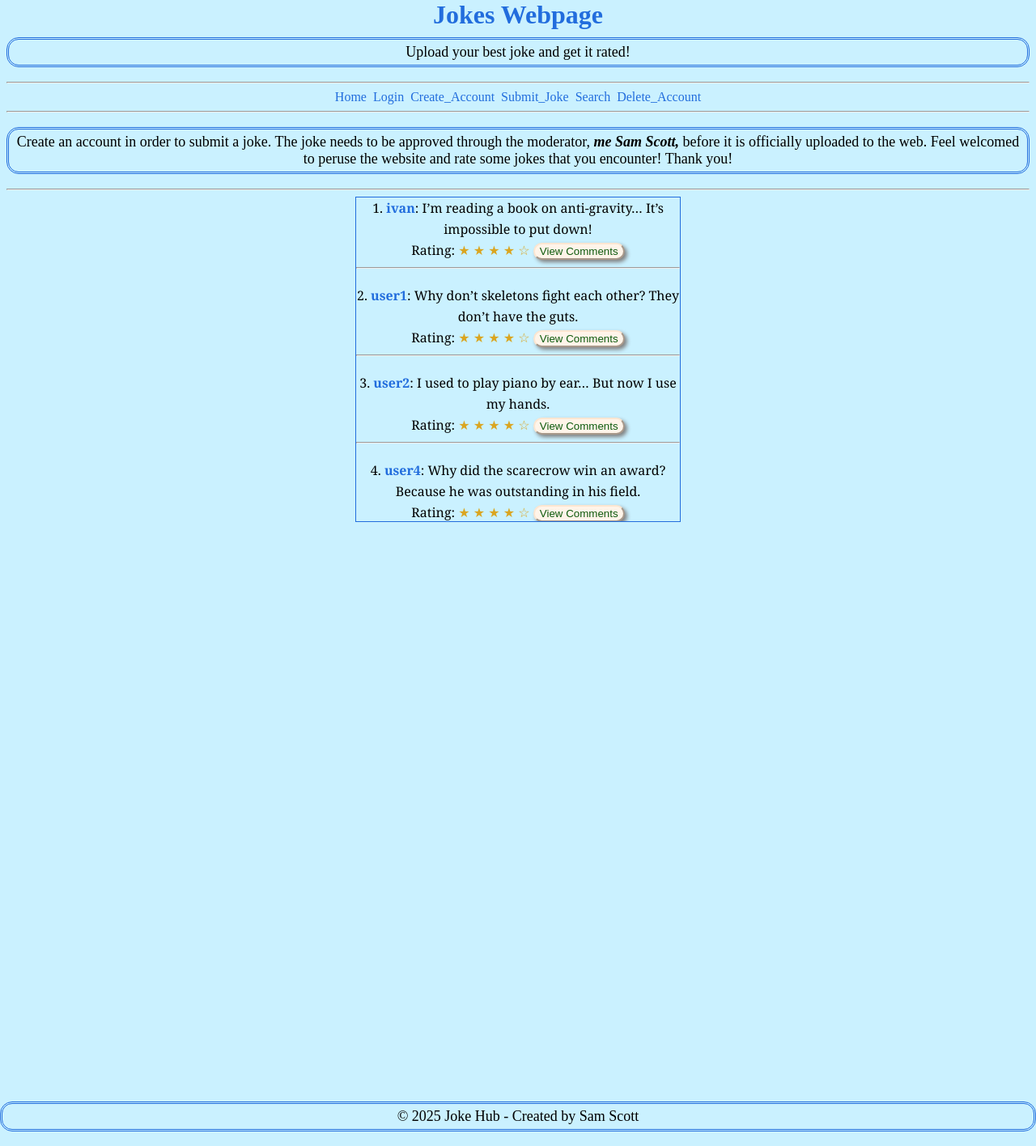
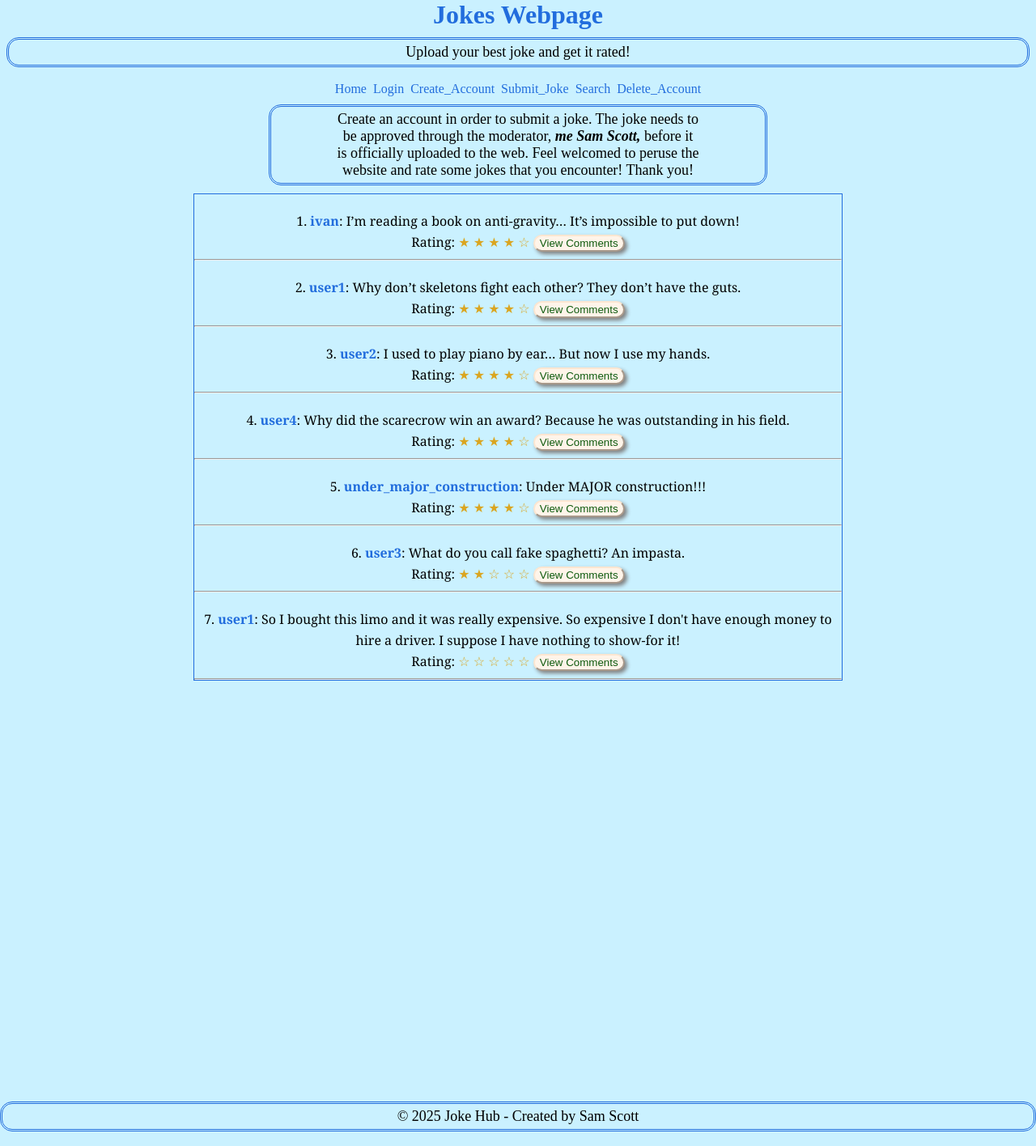
Before and after one commit to sascott9655/Joke-Webpage-, a Flask app: page / in a window 1280 px wide. Shown: the whole page at 81% size. Run offline with Flask 3, Linux system fonts and the light colour scheme; data comes from the database, SQL or seed files in the repository; both versions use the stored data as it was after the commit.

Commit message:
gave my website a css upgrade whilst maintain no bugs in the web application.

```diff
--- a/static/css/index.css
+++ b/static/css/index.css
@@ -15,12 +15,35 @@ p{
 	padding: 5px 5px 5px 5px;
 	border: 3px double rgb(34, 109, 221);
 	border-radius: 15px;
+	text-wrap: balance;
+}
+.instructions{
+	max-width: 100%;
+	display: flex;
+	justify-content: center;
+	align-items: center;
+	height: 120px;
+	p{
+		max-width: 600px;
+	}
 }
 main{
 	display: flex;
 	justify-content: center;
-	align-items: center;
-	flex-direction: column;
+	/* align-items: center; */
+	/* flex-direction: column; */
+}
+.scroll-box{
+	position: fixed;
+	height:600px;
+	width:800px;
+	border:1px solid rgb(34, 109, 221);
+	font:16px/26px Georgia, Garamond, Serif;
+	overflow:auto;
+}
+.joke-space{
+	margin-top: 20px;
+	/* margin-bottom: 20px; */
 }
 button{
 	display: inline-block;
@@ -34,6 +57,12 @@ button:hover{
 	background-color: rgb(253, 178, 108);
 	border-color:  rgb(253, 178, 108);
 	color:black;
+}
+#danger-button{
+	height: 50px;
+	border-color: rgb(180, 23, 23);
+	background-color: rgb(206, 4, 4);
+	color: white;
 }
 nav{
 	word-spacing: 4px;
@@ -63,17 +92,6 @@ nav{
 	color: white;
 	background-color: darkblue;
 	border-color: darkblue;
-}
-
-.scroll-box{
-	height:400px;
-	width:400px;
-	border:1px solid rgb(34, 109, 221);
-	font:16px/26px Georgia, Garamond, Serif;
-	overflow:auto;
-}
-.joke-space{
-	margin-bottom: 20px;
 }
 .comment-box{
 	width: 360px;
--- a/templates/delete_account.html
+++ b/templates/delete_account.html
@@ -14,7 +14,7 @@
         <hr>
     </header>
        <form method="POST">
-            <button type="submit">Yes delete my account! Confirm no going backs!</button>
+            <button id="danger-button" type="submit">Yes delete my account! Confirm no going backs!</button>
             <a href="{{ url_for('index') }}" class="btn btn-secondary">Cancel</a>
        </form>
     <footer>
--- a/templates/index.html
+++ b/templates/index.html
@@ -22,7 +22,6 @@
             </div>
         </div>
             <p>Upload your best joke and get it rated!</p>
-        <hr>
     </header>
     <!-- This shows all the flash messages that show on the homepage -->
     {% with messages = get_flashed_messages(with_categories=true) %}
@@ -45,12 +44,12 @@
         {% if session.get('admin') %}
         <a class="hyper-links" href="/moderate">Moderate</a>
          {% endif %}
-        <hr>
     </nav>
+    <div class="instructions">
     <p> Create an account in order to submit a joke. The joke needs to be approved through
         the moderator, <em> <b> me Sam Scott, </b> </em> before it is officially uploaded to the web. Feel
     welcomed to peruse the website and rate some jokes that you encounter! Thank you! </p>
-    <hr>
+    </div>
     <main>
         <!-- Scroll Box -->
             <div class="scroll-box">
--- a/templates/moderate.html
+++ b/templates/moderate.html
@@ -14,8 +14,8 @@
         <p>User: {{ joke['username'] }}</p>
         <div class="aligning-content" id="joke-{{ joke['id'] }}">
             <small>Submitted: {{ joke['timestamp'] }}</small>
-            <button onclick="approveJoke('{{ joke[id] }}')">Approve</button>
-            <button onclick="rejectJoke('{{ joke[id] }}')">Reject</button>
+            <button onclick="approveJoke('{{ joke[0] }}')">Approve</button>
+            <button onclick="rejectJoke('{{ joke[0] }}')">Reject</button>
         </div>
         {% endfor %}
 
--- a/templates/submit_joke.html
+++ b/templates/submit_joke.html
@@ -8,10 +8,11 @@
         <h1>Submit a Joke</h1>
         <form method="POST">
             <textarea name="joke" rows="5" cols="60" placeholder="Enter your joke here"></textarea><br>
+        <div class="aligning-content">
             <button type="submit">Submit</button>
         </form>
         <a href="{{url_for('index')}}">Back to Home</a>
-
+        </div>
     <footer>
         <p>&copy; 2025 Joke Hub - Created by Sam Scott </p>
     </footer>
```
Also changed, not shown: jokes.db.
